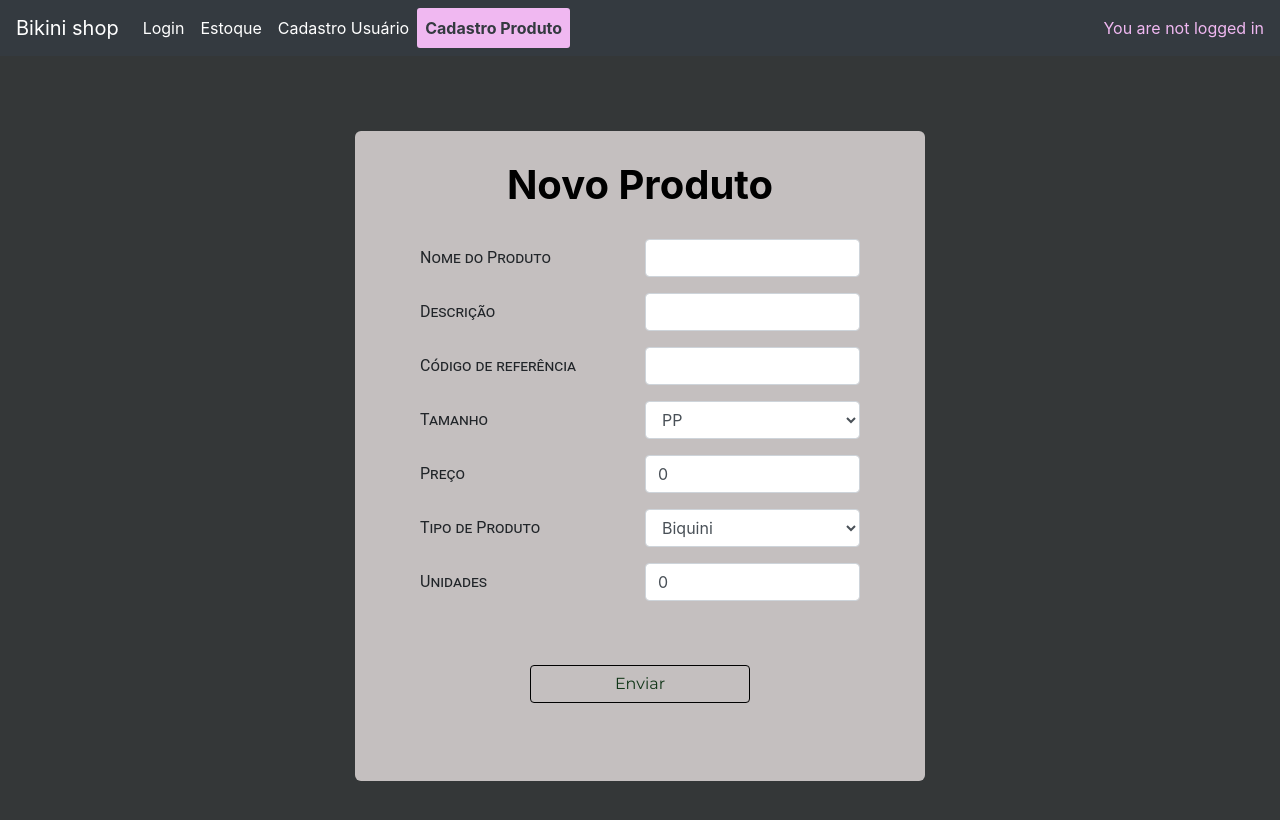
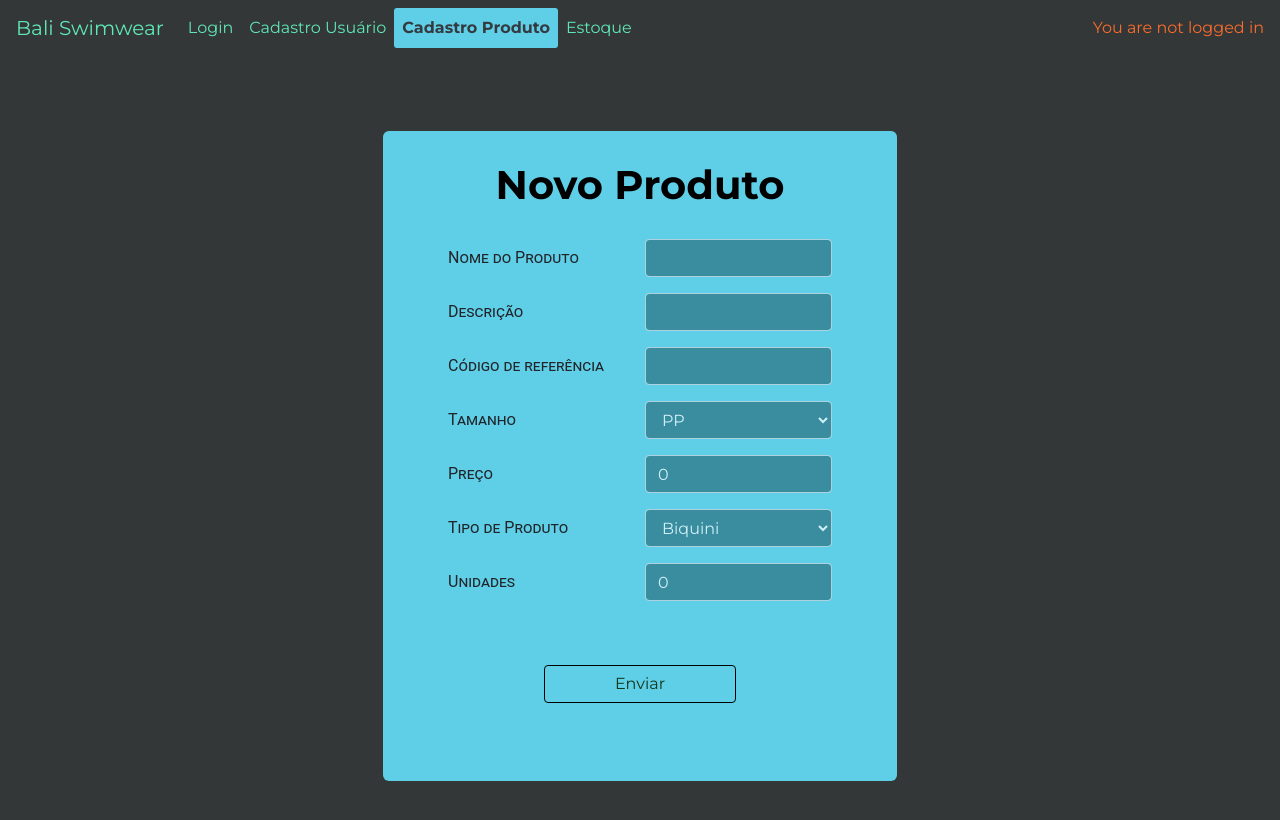
Before and after one commit to LeandroGripp/Bikini-Shop, a React (Create React App) app: page /CadastroProduto in a window 1280 px wide. Shown: the top 820 px of the page. Built offline with nearby package versions, Linux system fonts and the light colour scheme.

Commit message:
Estilização geral

```diff
--- a/public/global.css
+++ b/public/global.css
@@ -1,3 +1,4 @@
 html, body {
   height: 100%;
+  font-family: "Montserrat", sans-serif !important;
 }
--- a/src/Components/CadastroProduto/CadastroProduto.css
+++ b/src/Components/CadastroProduto/CadastroProduto.css
@@ -29,7 +29,7 @@
 
 .caixa {
   max-width: 750px;
-  background-color:rgb(196, 191, 191);
+  background-color:#5FCFE8;
   margin: auto;
   justify-content: center;
   align-items: center;
@@ -37,3 +37,8 @@
   padding: 30px 65px;
   border-radius: 6px;
 }
+.inputProd{
+  background-color: rgb(43, 113, 129);
+  opacity:0.7;
+  color: white;
+}
--- a/src/Components/CadastroProduto/CadastroProduto.js
+++ b/src/Components/CadastroProduto/CadastroProduto.js
@@ -92,6 +92,7 @@ export function CadastroProduto(props) {
             <Col sm={6}>
               <Form.Control
                 type="text"
+                className="inputProd"
                 onChange={handleChangeNome}
                 value={nome}
               />
@@ -106,6 +107,7 @@ export function CadastroProduto(props) {
                 type="text"
                 onChange={handleChangeDescricao}
                 value={descricao}
+                className="inputProd"
               />
             </Col>
           </Form.Group>
@@ -118,6 +120,7 @@ export function CadastroProduto(props) {
                 type="number"
                 onChange={handleChangeCodigo}
                 value={codigo}
+                className="inputProd"
               />
             </Col>
           </Form.Group>
@@ -130,6 +133,7 @@ export function CadastroProduto(props) {
                 as={"select"}
                 onChange={handleChangeTamanho}
                 value={tamanho}
+                className="inputProd"
               >
                 <option>PP</option>
                 <option>P</option>
@@ -148,6 +152,7 @@ export function CadastroProduto(props) {
                 type="number"
                 onChange={handleChangePreco}
                 value={preco}
+                className="inputProd"
               />
             </Col>
           </Form.Group>
@@ -160,6 +165,7 @@ export function CadastroProduto(props) {
                 as={"select"}
                 onChange={handleChangeTipo}
                 value={tipo}
+                className="inputProd"
               >
                 <option>Biquini</option>
                 <option>Maiô</option>
@@ -178,6 +184,7 @@ export function CadastroProduto(props) {
                 type="number"
                 onChange={handleChangeUnidades}
                 value={unidades}
+                className="inputProd"
               />
             </Col>
           </Form.Group>
--- a/src/Components/CadastroUsuario/CadastroUsuario.js
+++ b/src/Components/CadastroUsuario/CadastroUsuario.js
@@ -1,7 +1,7 @@
 import React, { useState } from 'react';
 import './CadastroUsuario.css';
 import Swal from "sweetalert2";
-import { Button } from "react-bootstrap"
+
 /*
 TO DO:
   - Deixar bonito (SweetAlert/inclusoes no .css -> BootStrap/MaterialUI)
--- a/src/Components/Estoque/Estoque.css
+++ b/src/Components/Estoque/Estoque.css
@@ -1,6 +1,6 @@
 .product-header {
   border-radius: 5px;
-  background-color: #f0b8f1;
+  background-color: #FA6C2B;
   width: 90%;
   font-weight: bold;
   margin-left: 0;
--- a/src/Components/Navigation/Navigation.css
+++ b/src/Components/Navigation/Navigation.css
@@ -8,10 +8,10 @@
 }
 
 .loginStatus {
-  color: #f0b8f1;
+  color: #FA6C2B ;
 }
 .navlink {
-  color: white !important;
+  color:#5FE8B6  !important;
 }
 .navlink:hover {
   text-decoration: none;
@@ -20,7 +20,13 @@
 }
 .active {
   border-radius: 3px;
-  background-color: #f0b8f1 !important;
+  background-color: #5FCFE8 !important;
   color: #343a40 !important;
   font-weight: bold;
 }
+.navigationBar{
+  background-color:#343738 ;
+}
+.NavTitle{
+  color:#5FE8B6 !important;
+}
--- a/src/Components/Navigation/Navigation.js
+++ b/src/Components/Navigation/Navigation.js
@@ -36,11 +36,9 @@ export function Navigation(props) {
       className="navigationBar"
       collapseOnSelect
       expand="md"
-      bg="dark"
-      variant="dark"
       expanded={navExpanded}
     >
-      <Navbar.Brand href="/">Bikini shop</Navbar.Brand>
+      <Navbar.Brand className="NavTitle" href="/">Bali Swimwear</Navbar.Brand>
       <Navbar.Toggle aria-controls="responsive-navbar-nav" onClick={toggleNavbar}/>
       <Navbar.Collapse id="responsive-navbar-nav">
         <Nav className="mr-auto">
@@ -50,13 +48,6 @@ export function Navigation(props) {
             className={"navlink p-2 " + (active.Login && "active")}
           >
             Login
-          </Link>
-          <Link
-            to="/Estoque"
-            onClick={chooseActive}
-            className={"navlink p-2 " + (active.Estoque && "active")}
-          >
-            Estoque
           </Link>
           <Link
             to="/CadastroUsuario"
@@ -72,6 +63,13 @@ export function Navigation(props) {
           >
             Cadastro Produto
           </Link>
+          <Link
+            to="/Estoque"
+            onClick={chooseActive}
+            className={"navlink p-2 " + (active.Estoque && "active")}
+          >
+            Estoque
+          </Link>
         </Nav>
         <Nav>
           <Nav.Item className="loginStatus" href="#">
```
